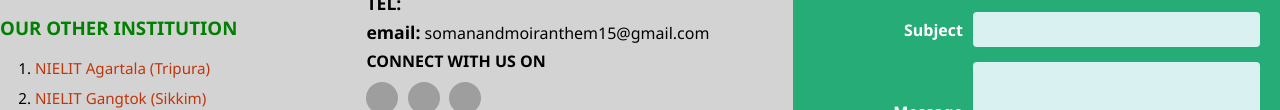
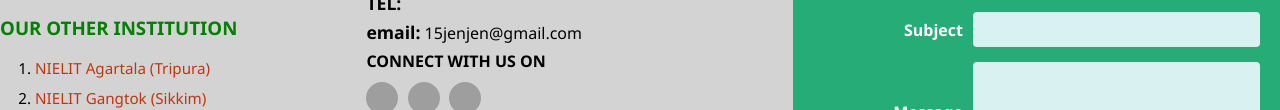
Before and after one commit to Holannnnnnnn/jejen, a plain HTML site: page index.html in a window 1280 px wide. Shown: the part 1598-1708 px from the top of the page. Drawn offline with Linux system fonts and the light colour scheme; grey boxes are pictures that could not be loaded.

Commit message:
Update index.html

```diff
--- a/index.html
+++ b/index.html
@@ -2,7 +2,7 @@
 <html lang="en">
 <head>
   <meta charset="UTF-8">
-  <title>death 0f dark</title>
+  <title>jenjen</title>
   <style>
     body {
       margin: 0;
@@ -823,7 +823,7 @@
         AKAMPAT, SINGJAMEI, Imphal East,<br>
         Manipur.
     </p>
-    <p><strong>TEL:</strong></p> <p><strong>email:</strong> somanandmoiranthem15@gmail.com</p>
+    <p><strong>TEL:</strong></p> <p><strong>email:</strong> 15jenjen@gmail.com</p>
 
     <p class="nine-1">CONNECT WITH US ON</p>
     <div class="social-icons">
```
